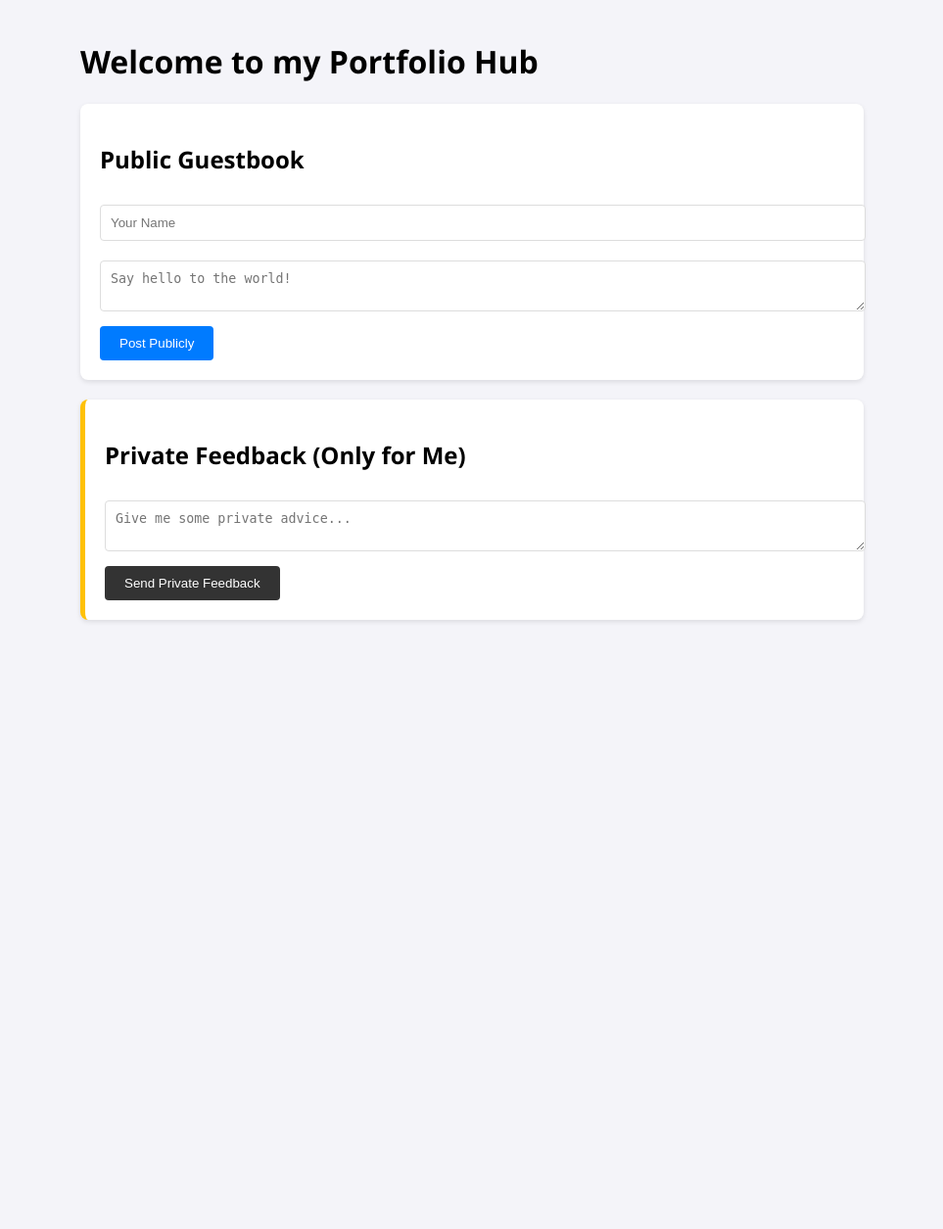
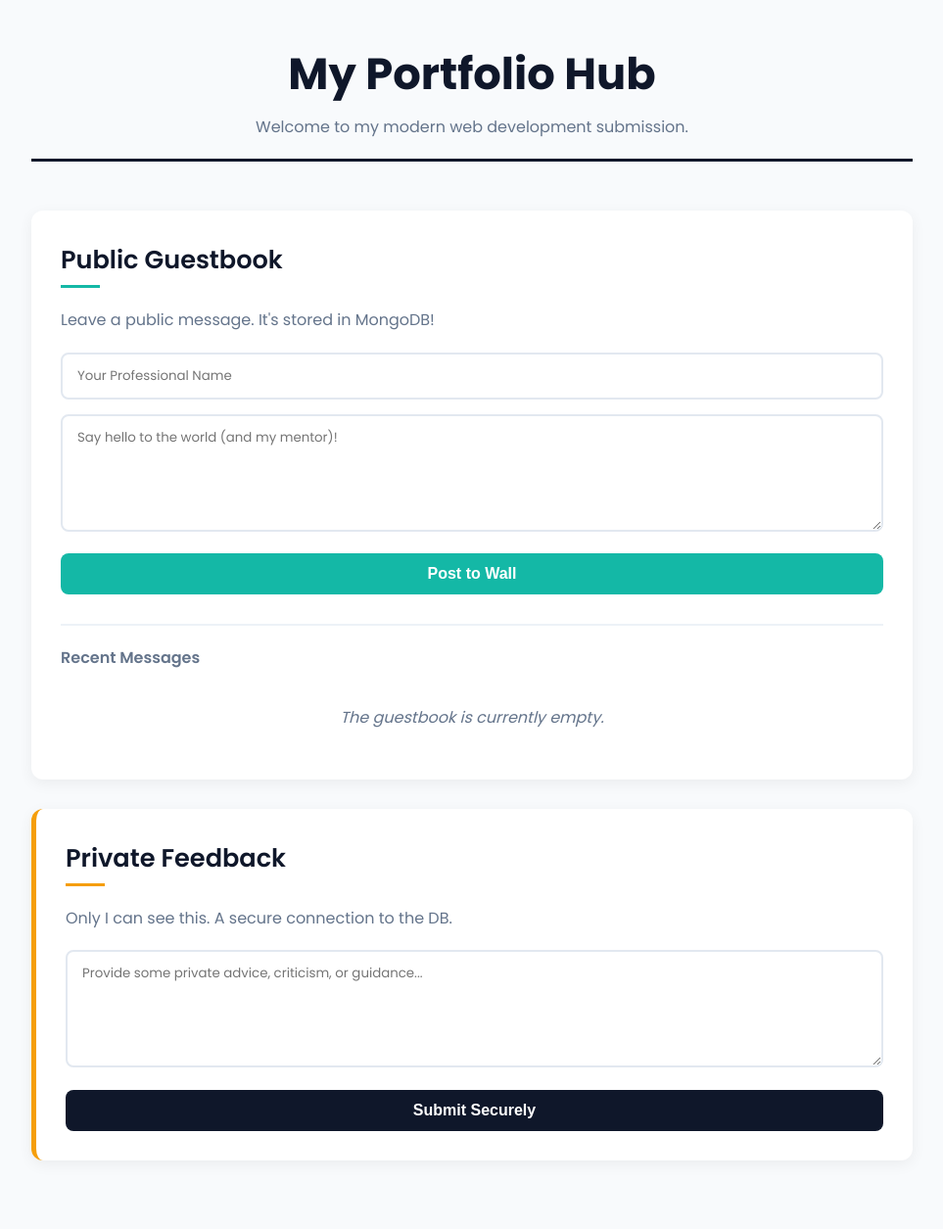
Before and after one commit to jeffreykb71-stack/my-portfolio, a Flask app: page / in a window 1280 px wide. Shown: the whole page at 98% size, without its empty margins (158-1121 px from the left). Before the commit the page ends 635 px from the top, so only its background shows below. Run offline with Flask 3, Linux system fonts and the light colour scheme; data that the repository does not hold is empty.

Commit message:
Update UI and styling

```diff
--- a/templates/index.html
+++ b/templates/index.html
@@ -2,38 +2,256 @@
 <html lang="en">
 <head>
     <meta charset="UTF-8">
-    <title>Interaction Hub</title>
+    <meta name="viewport" content="width=device-width, initial-scale=1.0">
+    <title>DevHub | Portfolio Interaction</title>
+
+    <link href="https://fonts.googleapis.com/css2?family=Poppins:wght@400;500;600;700&display=swap" rel="stylesheet">
+
     <style>
-        body { font-family: 'Segoe UI', sans-serif; max-width: 800px; margin: auto; padding: 20px; background: #f4f4f9; }
-        section { background: white; padding: 20px; border-radius: 8px; margin-bottom: 20px; box-shadow: 0 2px 5px rgba(0,0,0,0.1); }
-        input, textarea { width: 100%; padding: 10px; margin: 10px 0; border: 1px solid #ddd; border-radius: 4px; }
-        button { background: #007bff; color: white; border: none; padding: 10px 20px; border-radius: 4px; cursor: pointer; }
-        .msg { border-bottom: 1px dashed #ccc; padding: 10px 0; }
+        /* --- Core Theme Colors & Reset --- */
+        :root {
+            /* These colors are loosely inspired by your diagram */
+            --bg-color: #F8FAFC;
+            --main-teal: #14B8A6; /* inspired by 'Frontend' green */
+            --navy-blue: #0F172A; /* inspired by 'Git/Hosting' blue */
+            --amber: #F59E0B;     /* inspired by 'Web Browser' yellow */
+            --accent-red: #EF4444; /* inspired by 'FTP' red */
+            --text-main: #334155;
+            --text-light: #64748B;
+        }
+
+        * {
+            box-sizing: border-box;
+            margin: 0;
+            padding: 0;
+        }
+
+        body {
+            font-family: 'Poppins', sans-serif;
+            background-color: var(--bg-color);
+            color: var(--text-main);
+            line-height: 1.6;
+            display: flex;
+            justify-content: center;
+            padding: 40px 20px;
+        }
+
+        /* --- Main Container --- */
+        .container {
+            max-width: 900px;
+            width: 100%;
+        }
+
+        /* --- Header Styling --- */
+        header {
+            text-align: center;
+            margin-bottom: 50px;
+            padding-bottom: 20px;
+            border-bottom: 3px solid var(--navy-blue);
+        }
+
+        header h1 {
+            color: var(--navy-blue);
+            font-size: 2.8rem;
+            font-weight: 700;
+        }
+
+        header p {
+            color: var(--text-light);
+            font-weight: 400;
+            margin-top: 5px;
+        }
+
+        /* --- Global Form/Input Styling --- */
+        section {
+            background: white;
+            padding: 30px;
+            border-radius: 12px;
+            margin-bottom: 30px;
+            box-shadow: 0 4px 15px rgba(0,0,0,0.06);
+            transition: transform 0.2s ease, box-shadow 0.2s ease;
+        }
+
+        section:hover {
+            transform: translateY(-2px);
+            box-shadow: 0 6px 20px rgba(0,0,0,0.08);
+        }
+
+        h2 {
+            font-weight: 600;
+            color: var(--navy-blue);
+            margin-bottom: 20px;
+            font-size: 1.6rem;
+            position: relative;
+            padding-bottom: 8px;
+        }
+
+        /* Add a small underline to section headings */
+        h2::after {
+            content: '';
+            position: absolute;
+            left: 0;
+            bottom: 0;
+            width: 40px;
+            height: 3px;
+        }
+
+        input, textarea {
+            width: 100%;
+            padding: 12px 15px;
+            margin-bottom: 15px;
+            border: 2px solid #E2E8F0;
+            border-radius: 8px;
+            font-family: inherit;
+            transition: border-color 0.2s ease;
+        }
+
+        input:focus, textarea:focus {
+            outline: none;
+            border-color: var(--main-teal);
+        }
+
+        textarea {
+            height: 120px;
+            resize: vertical;
+        }
+
+        button {
+            border: none;
+            padding: 12px 24px;
+            border-radius: 8px;
+            font-weight: 600;
+            cursor: pointer;
+            font-size: 1rem;
+            transition: background 0.2s ease, transform 0.1s ease;
+            width: 100%;
+        }
+
+        button:active {
+            transform: scale(0.98);
+        }
+
+        /* --- Public Guestbook Styling (Green Accent) --- */
+        #guestbook h2::after {
+            background-color: var(--main-teal);
+        }
+
+        #guestbook button {
+            background: var(--main-teal);
+            color: white;
+        }
+
+        #guestbook button:hover {
+            background: #0D9488; /* slightly darker teal */
+        }
+
+        /* --- Private Feedback Styling (Navy/Yellow Accent) --- */
+        #feedback {
+            border-left: 5px solid var(--amber); /* matches Browser color from diagram */
+        }
+
+        #feedback h2::after {
+            background-color: var(--amber);
+        }
+
+        #feedback button {
+            background: var(--navy-blue);
+            color: white;
+        }
+
+        #feedback button:hover {
+            background: #1E293B; /* slightly lighter navy */
+        }
+
+        /* --- Message Wall Styling --- */
+        #wall {
+            margin-top: 30px;
+            border-top: 2px solid #EDF2F7;
+            padding-top: 20px;
+        }
+
+        .wall-title {
+            font-weight: 600;
+            color: var(--text-light);
+            margin-bottom: 15px;
+        }
+
+        .msg {
+            background-color: #F8FAFC;
+            padding: 15px 20px;
+            border-radius: 8px;
+            margin-bottom: 15px;
+            border: 1px solid #E2E8F0;
+        }
+
+        .msg-sender {
+            font-weight: 600;
+            color: var(--main-teal);
+            margin-right: 10px;
+        }
+
+        .msg-content {
+            color: var(--text-main);
+        }
+
+        /* Special style for empty messages */
+        .no-msg {
+            text-align: center;
+            color: var(--text-light);
+            padding: 20px;
+            font-style: italic;
+        }
+
+        /* Responsive adjustments */
+        @media (max-width: 600px) {
+            header h1 { font-size: 2rem; }
+            body { padding: 20px 10px; }
+            section { padding: 20px; }
+        }
+
     </style>
 </head>
 <body>
-    <h1>Welcome to my Portfolio Hub</h1>
+    <div class="container">
+        <header>
+            <h1>My Portfolio Hub</h1>
+            <p>Welcome to my modern web development submission.</p>
+        </header>
 
-    <section>
+        <section id="guestbook">
             <h2>Public Guestbook</h2>
+            <p style="color: var(--text-light); margin-bottom: 20px;">
+                Leave a public message. It's stored in MongoDB!
+            </p>
             <form action="/post-public" method="POST">
-            <input type="text" name="name" placeholder="Your Name" required>
-            <textarea name="message" placeholder="Say hello to the world!" required></textarea>
-            <button type="submit">Post Publicly</button>
+                <input type="text" name="name" placeholder="Your Professional Name" required>
+                <textarea name="message" placeholder="Say hello to the world (and my mentor)!" required></textarea>
+                <button type="submit">Post to Wall</button>
             </form>
+
             <div id="wall">
+                <div class="wall-title">Recent Messages</div>
                 {% for m in public_msgs %}
-            <div class="msg"><strong>{{ m.name }}</strong>: {{ m.message }}</div>
+                <div class="msg">
+                    <span class="msg-sender">{{ m.name }}</span>
+                    <span class="msg-content">{{ m.message }}</span>
+                </div>
+                {% else %}
+                <div class="no-msg">The guestbook is currently empty.</div>
                 {% endfor %}
             </div>
         </section>
 
-    <section style="border-left: 5px solid #ffc107;">
-        <h2>Private Feedback (Only for Me)</h2>
+        <section id="feedback">
+            <h2>Private Feedback</h2>
+            <p style="color: var(--text-light); margin-bottom: 20px;">
+                Only I can see this. A secure connection to the DB.
+            </p>
             <form action="/post-private" method="POST">
-            <textarea name="feedback" placeholder="Give me some private advice..." required></textarea>
-            <button type="submit" style="background: #333;">Send Private Feedback</button>
+                <textarea name="feedback" placeholder="Provide some private advice, criticism, or guidance..." required></textarea>
+                <button type="submit">Submit Securely</button>
             </form>
         </section>
+    </div>
 </body>
 </html>
```
Lines whose indentation alone changed are shown as unchanged.
